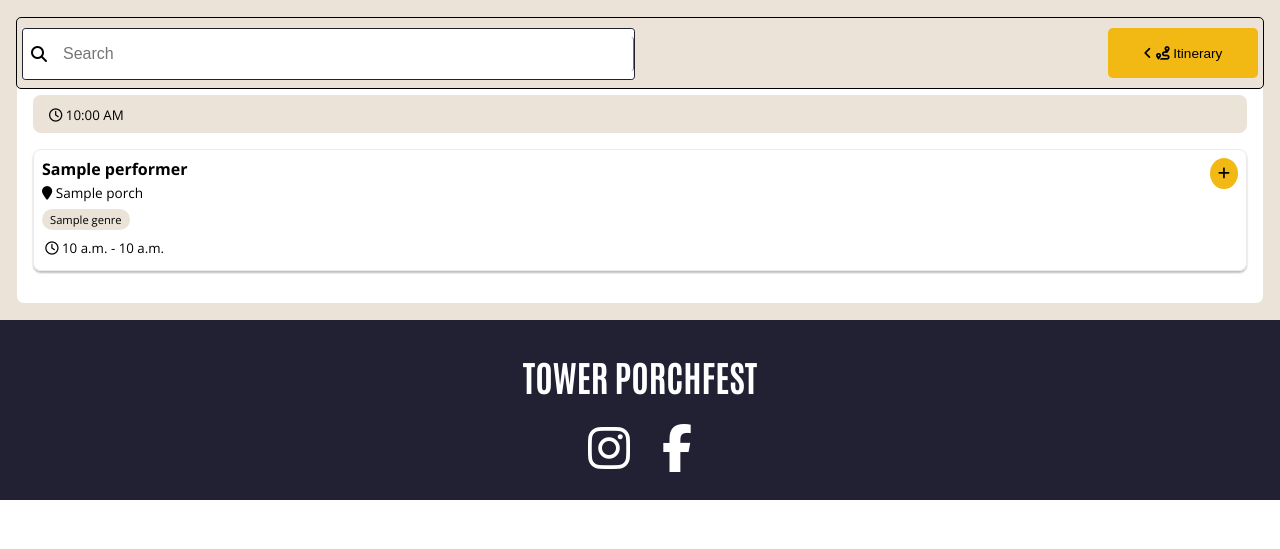
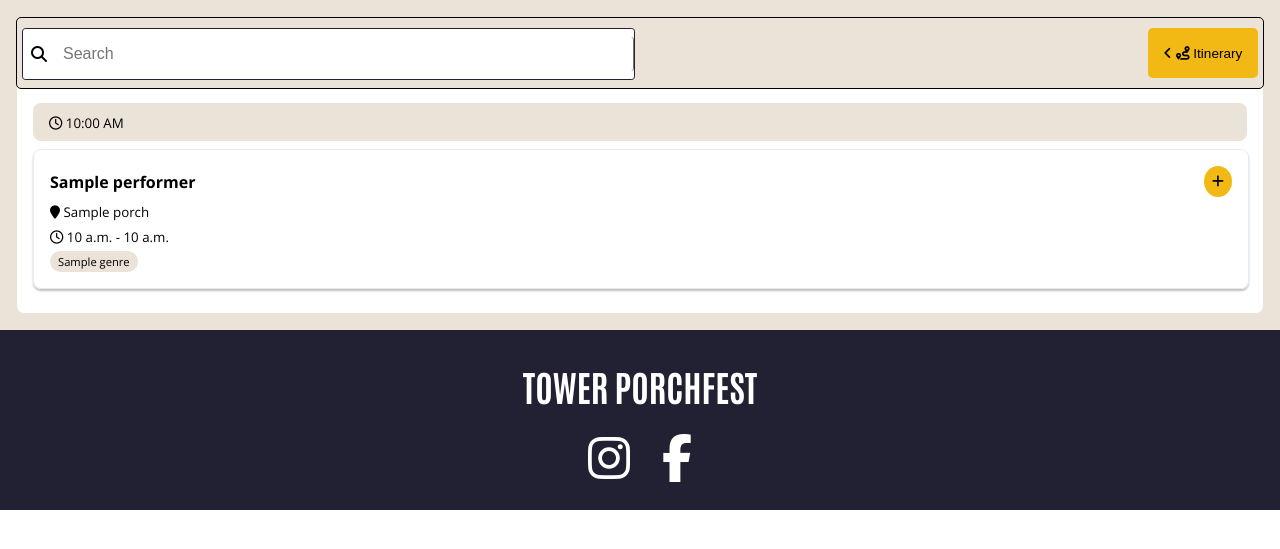
Before and after one commit to PorchFest/porch-fest-django, a Django app: page /plan-your-day-now/00000000-0000-0000-0000-000000000001 in a window 1280 px wide. Shown: the part 63-612 px from the top of the page. Run offline with Django 5.2, Linux system fonts and the light colour scheme; tables that the repository leaves empty hold one stand-in row (values such as "Sample post"); style sheets or scripts are compiled from the project's sources; some libraries are stand-ins or nearby versions.

Commit message:
resolve itinerary layout issues on plan-your-day, map, itinerary slideout, and porch performance list

```diff
--- a/planyourday/templates/planyourday/itinerary-detail.html
+++ b/planyourday/templates/planyourday/itinerary-detail.html
@@ -1,7 +1,7 @@
-<div class="padding-2 margin-bottom-2 card performance">
-    <div class="row gutter-2 width-100">
-        <h5 class="margin-0 padding-1 grow-1">{{ performance.performer.name }}</h5>
-        <div class="buttons nowrap">
+<div class="performance-card">
+    <div class="performance-header">
+        <h5>{{ performance.performer.name }}</h5>
+        <div class="buttons">
             {% comment %}
             <button class="small white padding-1"><i class="fa-regular fa-calendar"></i></button>
             {% endcomment %}
@@ -20,9 +20,13 @@
             ><i class="fa-regular fa-trash-can"></i></button>
         </div>
     </div>
-    <p class="margin-1"><small><i class="fa-solid fa-location-pin"></i> {{ performance.porch.name }}</small></p>
-    {% for genre in performance.performer.genres.all %}
-        <span class="chip background-light tiny padding-y-1 padding-x-2 margin-y-1">{{ genre.name }}</span>
-    {% endfor %}
-    <p class="margin-1"><small><i class="fa-regular fa-clock"></i> {{ performance.start_time }} - {{ performance.end_time }}</small></p>
+    <div class="performance-body">
+        <p><small><i class="fa-solid fa-location-pin"></i> {{ performance.porch.name }}</small></p>
+        <p><small><i class="fa-regular fa-clock"></i> {{ performance.start_time }} - {{ performance.end_time }}</small></p>
+        <div class="genres">
+            {% for genre in performance.performer.genres.all %}
+                <span class="chip">{{ genre.name }}</span>
+            {% endfor %}
+        </div>
+    </div>
 </div>
--- a/planyourday/templates/planyourday/performance-detail.html
+++ b/planyourday/templates/planyourday/performance-detail.html
@@ -1,16 +1,6 @@
-<div class="col grow-1">
-    <div class="column gutter-1">
-        <h4 class="margin-0">{{ performance.performer.name }}</h4>
-        <div class="small"><i class="fa-solid fa-location-pin"></i> {{ performance.porch.name }}</div>
-        <div>
-            {% for genre in performance.performer.genres.all %}
-                <span class="chip background-light tiny padding-y-1 padding-x-2 margin-y-1">{{ genre.name }}</span>
-            {% endfor %}
-        </div>
-    </div>
-    <p class="margin-1"><small><i class="fa-regular fa-clock"></i> {{ performance.start_time }} - {{ performance.end_time }}</small></p>
-</div>
-<div class="col">
+<div class="performance-card">
+    <div class="performance-header">
+        <h4>{{ performance.performer.name }}</h4>
         <button
             class="small round yellow border-none padding-2 inline-block tooltip"
             {% if itinerary_id %}
@@ -28,3 +18,13 @@
             <span class="tooltiptext">Add to<br>itinerary</span>
         </button>
     </div>
+    <div class="performance-body">
+        <p><small><i class="fa-solid fa-location-pin"></i> {{ performance.porch.name }}</small></p>
+        <p><small><i class="fa-regular fa-clock"></i> {{ performance.start_time }} - {{ performance.end_time }}</small></p>
+        <div class="genres">
+            {% for genre in performance.performer.genres.all %}
+                <span class="chip">{{ genre.name }}</span>
+            {% endfor %}
+        </div>
+    </div>
+</div>
--- a/planyourday/templates/planyourday/performance-list.html
+++ b/planyourday/templates/planyourday/performance-list.html
@@ -6,14 +6,14 @@
 <div class="rounded-2 margin-y-2 performance-list">
     {% for performance in performances %}
         {% if performance.show_time %}
-            <div class="background-light padding-x-3 padding-y-2 margin-bottom-2 rounded-2">
+            <div class="background-light padding-x-3 padding-y-2 margin-top-2 rounded-2">
                 <small>
                     <i class="fa-regular fa-clock"></i>
                     {{ performance.start_time|date:"g:i A" }}
                 </small>
             </div>
         {% endif %}
-        <div class="row gutter-2 padding-2 margin-bottom-2 card performance" id="performance_{{ performance.id }}">
+        <div id="performance_{{ performance.id }}">
             {% include "planyourday/performance-detail.html" %}
         </div>
     {% endfor %}
--- a/porchfestcore/templates/porchfestcore/map.html
+++ b/porchfestcore/templates/porchfestcore/map.html
@@ -178,7 +178,7 @@
 							@click="showItinerary = false"
 						>
 							{% comment %} <i class="fa-solid fa-xmark"></i> {% endcomment %}
-							<i class="fa-solid fa-angle-right"></i>
+							<i class="fa-solid fa-xmark"></i>
 						</button>
 					</div>
 				</div>
--- a/sass/components/_itinerary.scss
+++ b/sass/components/_itinerary.scss
@@ -24,7 +24,7 @@ $header-height: 70px;
 .map-itinerary {
     position: fixed;
     z-index: 3000;
-    top: $map-header-height;
+    top: calc($map-header-height + 10px);
     right: 0;
     height: calc(100dvh - ($map-header-height + 2rem));
     width: 500px;
@@ -50,7 +50,7 @@ $header-height: 70px;
 .plan-your-day-itinerary {
     position: fixed;
     z-index: 2000;
-    width: calc(100dvw - 4rem);
+    width: calc(100dvw - 5rem);
     max-height: calc(100dvh - 116px);
 
     .grow-1 {
@@ -78,7 +78,7 @@ $header-height: 70px;
     justify-self: right;
 
     @media screen and (min-width:600px) {
-        width: 150px;
+        width: 110px;
     }
 
     .label {
@@ -99,6 +99,7 @@ $header-height: 70px;
     padding: 1rem;
     overflow: hidden;
     overflow-y: auto;
+    font-family: $font__text;
 
     @media screen and (min-width:900px) {
         max-width: 30%;
@@ -132,4 +133,5 @@ $header-height: 70px;
         margin-top: 1rem;
         margin-bottom: 1rem;
     }
+
 }
--- a/sass/components/_performance.scss
+++ b/sass/components/_performance.scss
@@ -6,52 +6,65 @@
     flex-direction: column;
     gap: 8px;
     flex: 0 1 500px;
-    h3{margin: 0 1rem;}
+
+    h3 {
+        margin: 0 1rem;
+    }
 }
 
-.performance {
+.performance-card {
     display: flex;
+    flex-direction: column;
     justify-content: space-between;
+    gap: 0.2rem;
     border: 1px solid #eaeaea;
     box-shadow: 0px 2px 2px rgba(0, 0, 0, 0.25);
     border-radius: 8px;
     padding: 1rem;
     min-width: 250px;
+    width: 100%;
+    max-width: calc(100% - 2rem);
+    font-family: $font__text;
 
     h2,
+    h3,
+    h4,
+    h5,
     p {
         margin: 0;
     }
 
-    h2 {
-        font-family: $font__headers;
+    .performance-header {
+        display: flex;
+        gap: 0.5rem;
+        width: 100%;
+        align-items: center;
+
+        h2,
+        h3,
+        h4,
+        h5 {
+            flex-grow: 1;
+        }
     }
 
-    .info {
+    .performance-body {
         display: flex;
         flex-direction: column;
-        gap: 5px;
+        gap: 0.2rem;
 
         .genres {
             display: flex;
-            gap: 10px;
+            gap: 0.2rem;
 
             .chip {
                 border-radius: 1rem;
                 color: black;
                 background-color: $color-bg-main;
-                padding-top: .2rem;
-                padding-bottom: .2rem;
-                padding-left: .5rem;
-                padding-right: .5rem;
+                padding: 0.2rem 0.5rem;
+                font-size: 0.7rem;
             }
         }
-    }
-
-    .buttons {
-        display: flex;
-        align-items: flex-start;
-        gap: 5px;
     }
 
     .itinerary-add {
--- a/sass/pages/_map.scss
+++ b/sass/pages/_map.scss
@@ -100,8 +100,8 @@ $header-height: 40px;
             flex-grow: 1;
         }
 
-        button{
-            @media(max-width: 400px){
+        button {
+            @media(max-width: 400px) {
                 display: none;
             }
         }
@@ -109,7 +109,7 @@ $header-height: 40px;
         @include search;
     }
 
-    .button-wrap{
+    .button-wrap {
         display: flex;
         justify-content: flex-end;
     }
@@ -136,7 +136,7 @@ $header-height: 40px;
         .genres {
             display: flex;
             flex-direction: column;
-            gap: 5px;
+            gap: 0.2rem;
 
             h4 {
                 margin: 0;
@@ -154,6 +154,7 @@ $header-height: 40px;
                     }
                 }
             }
+
             .genre-list {
                 display: flex;
                 align-items: flex-start;
--- a/sass/pages/_planyourday.scss
+++ b/sass/pages/_planyourday.scss
@@ -32,6 +32,10 @@ main.plan-your-day {
         background-color: white;
         overflow-x: hidden;
         overflow-y: scroll;
+    }
+
+    .performance-card {
+        max-width: calc(100% - 2rem);
     }
 
     #itinerary {
--- a/sass/pages/_porch.scss
+++ b/sass/pages/_porch.scss
@@ -52,5 +52,10 @@
         display: flex;
         justify-content: center;
         padding: 1rem 0;
+
+        h2,
+        h5 {
+            font-family: $font__headers;
+        }
     }
 }
```
Also changed, not shown: website/templates/website/porch-page/performance-detail.html (+11 -11 lines). Lines whose indentation alone changed are shown as unchanged.
